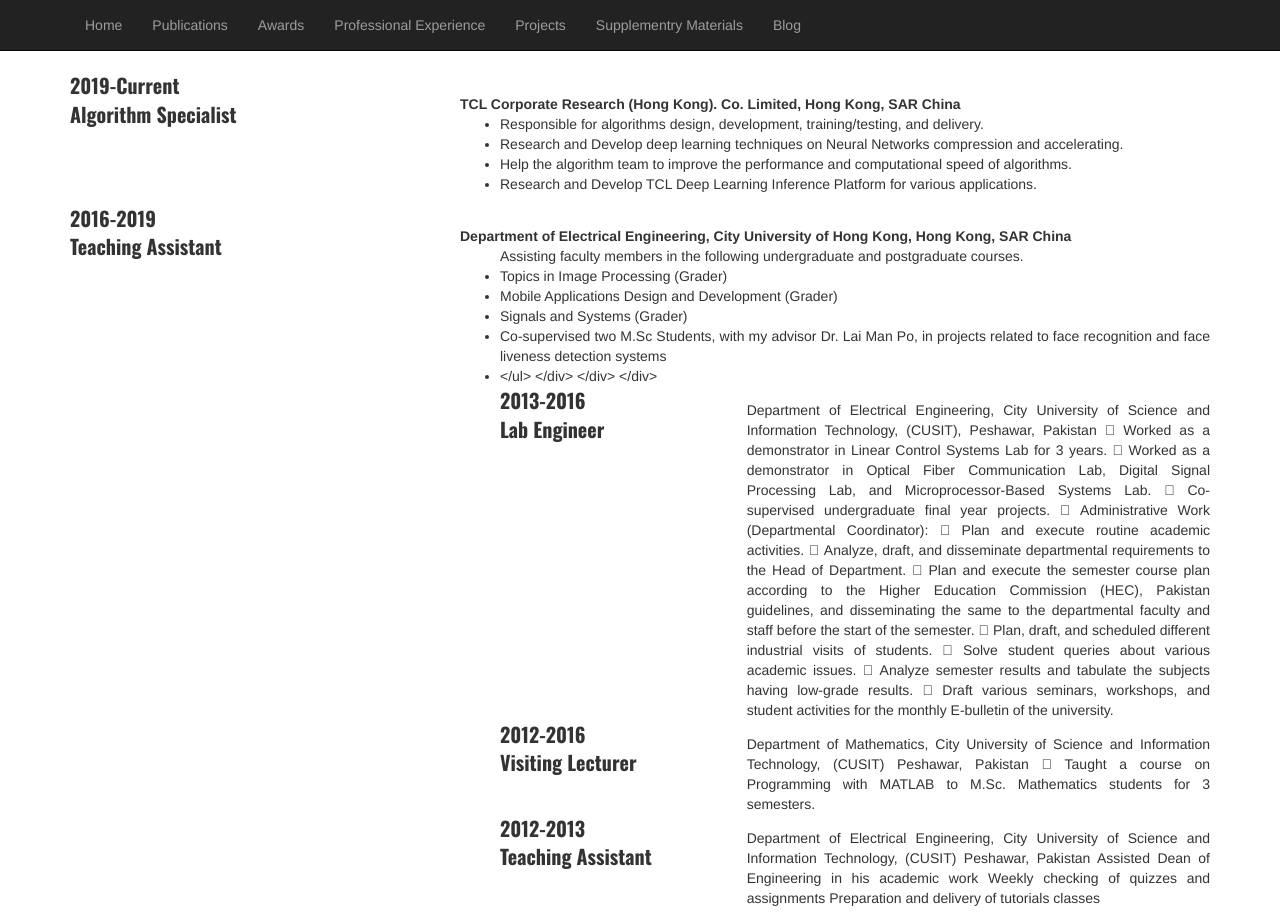
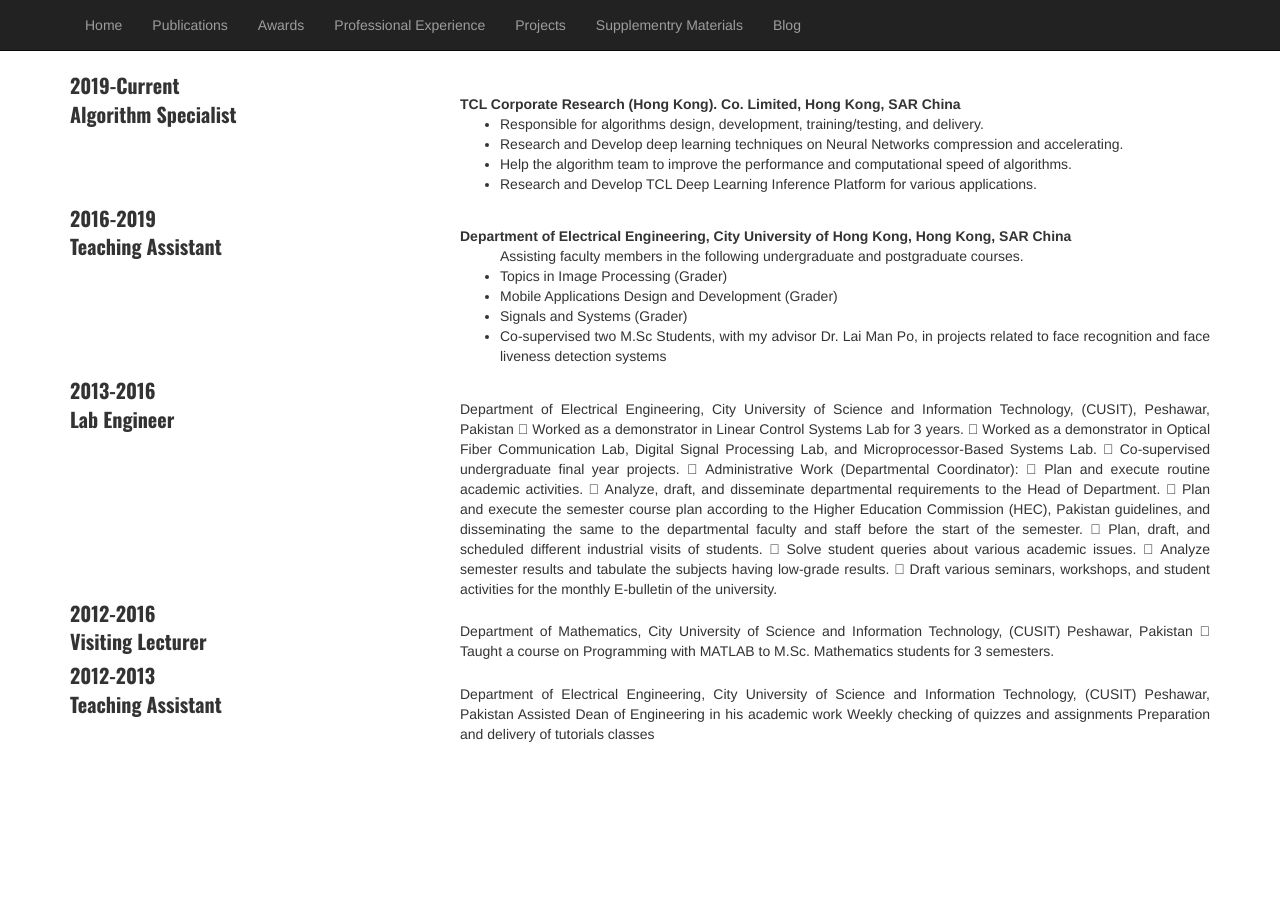
Before and after one commit to yasar-rehman/yasar, a Jekyll site: the page built from experience.md, in a window 1280 px wide. Built offline with Jekyll 4.4.1, drawn with Linux system fonts in a browser that asks for light colours.

```diff
--- a/experience.md
+++ b/experience.md
@@ -37,7 +37,7 @@ Assisting faculty members in the following undergraduate and postgraduate course
 <li>Topics in Image Processing (Grader)</li>
 <li>Mobile Applications Design and Development (Grader)</li>
 <li>Signals and Systems (Grader)</li>
-<li>Co-supervised two M.Sc Students, with my advisor Dr. Lai Man Po, in projects related to face recognition and face liveness detection systems<li>
+<li>Co-supervised two M.Sc Students, with my advisor Dr. Lai Man Po, in projects related to face recognition and face liveness detection systems</li>
  </ul>
        </div>
  </div>
```
